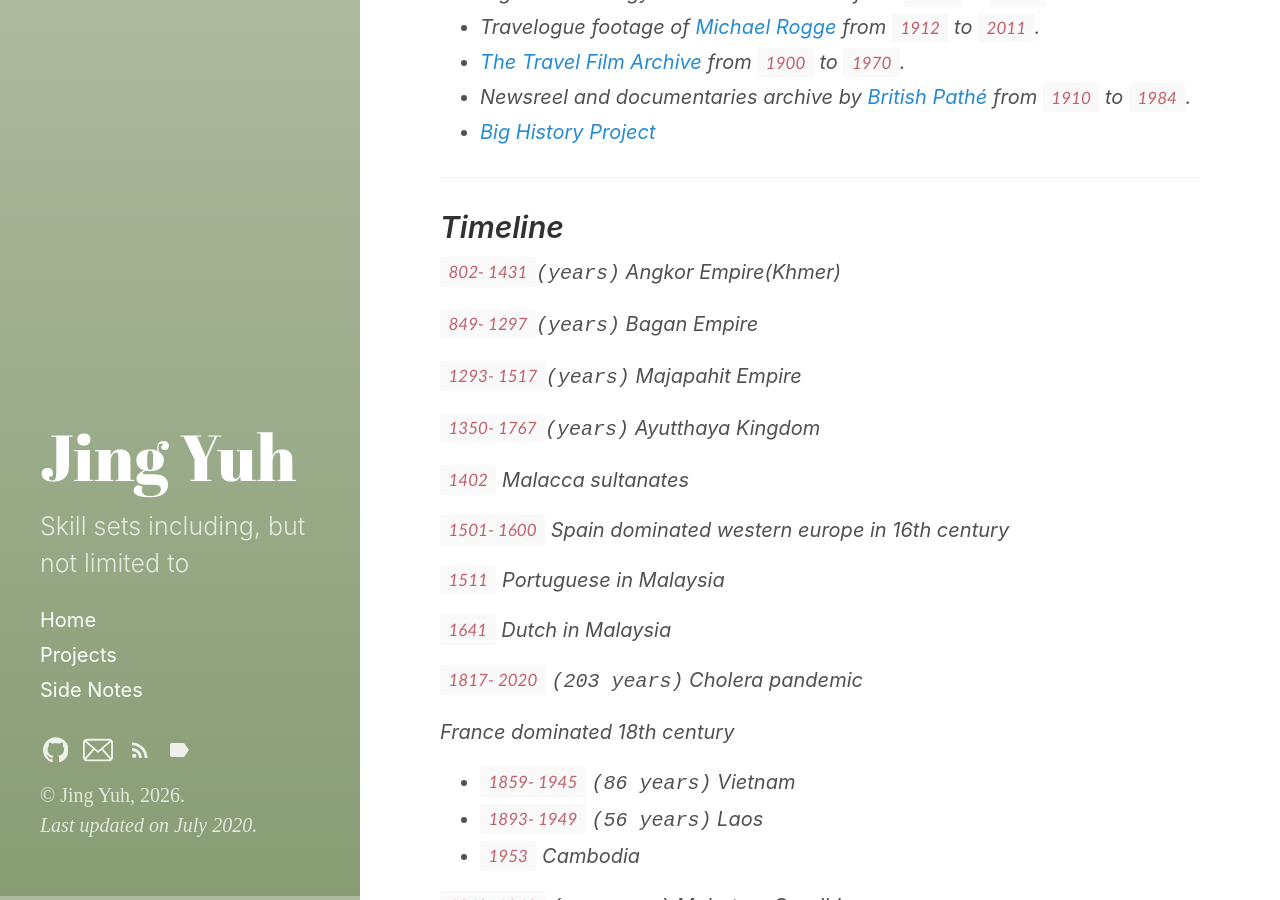
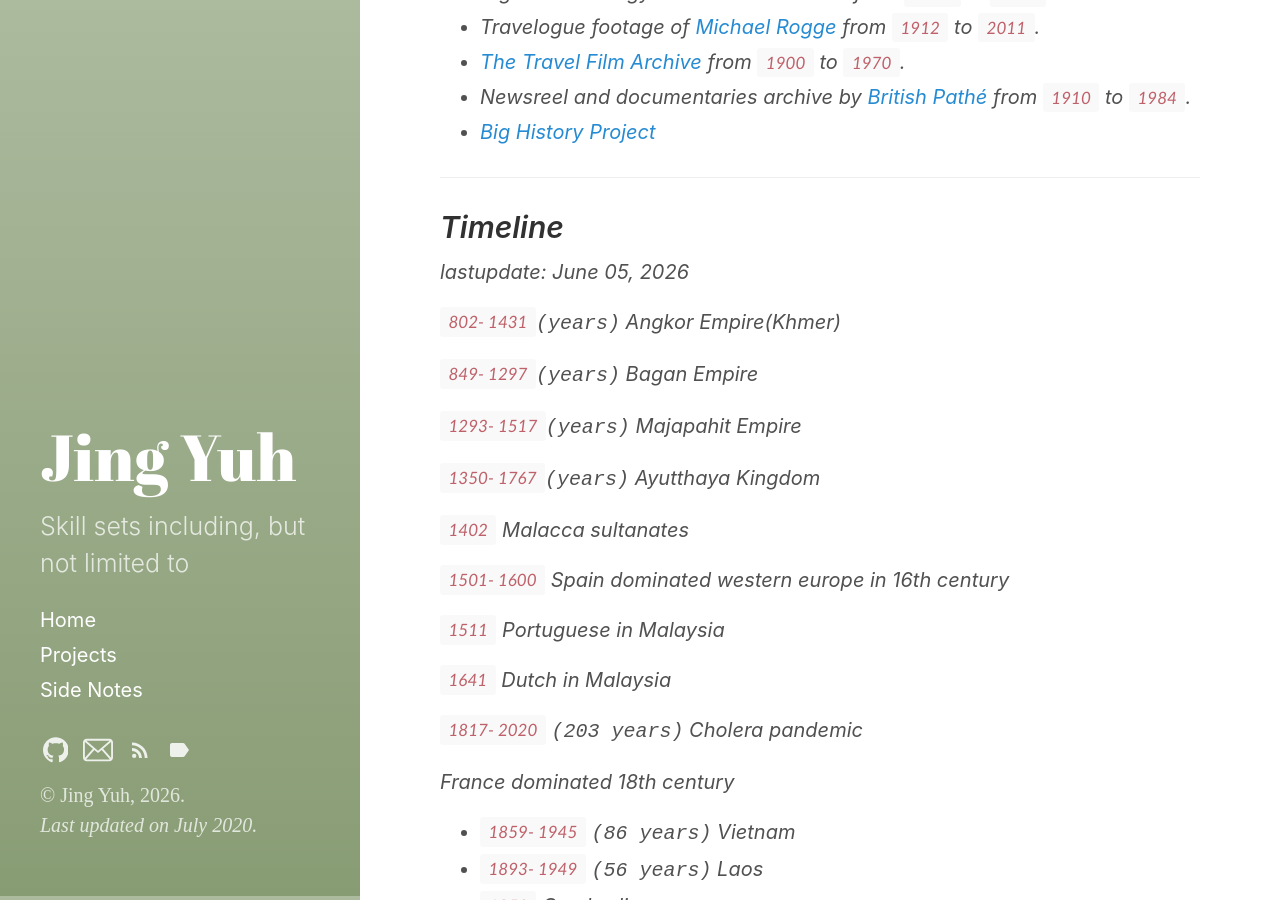
Before and after one commit to jyang123-bit/Website, a Jekyll site: the page built from _posts/2020-06-23-SideNotes-Cross-reference-historical-events.md, in a window 1280 px wide and 900 px high, scrolled down 904 px. Built offline with Jekyll 4.4.1, drawn with Linux system fonts in a browser that asks for light colours; some of the changed lines change nothing that is shown.

Commit message:
Update 2020-06-23-SideNotes-Cross-reference-historical-events.md

```diff
--- a/_posts/2020-06-23-SideNotes-Cross-reference-historical-events.md
+++ b/_posts/2020-06-23-SideNotes-Cross-reference-historical-events.md
@@ -11,7 +11,7 @@ tags:
   - Cross-reference
   - Historical events
 
-last_modified_at: 5 June 2026
+last_modified_at:
 ---
 
 <p class="message">
@@ -40,6 +40,8 @@ To get a better picture of a particular time in history, these are the links I w
 
 ---
 ## Timeline
+lastupdate: June 05, 2026
+
 `802- 1431`<kbd>(years)</kbd> Angkor Empire(Khmer)
 
 `849- 1297`<kbd>(years)</kbd> Bagan Empire
```
